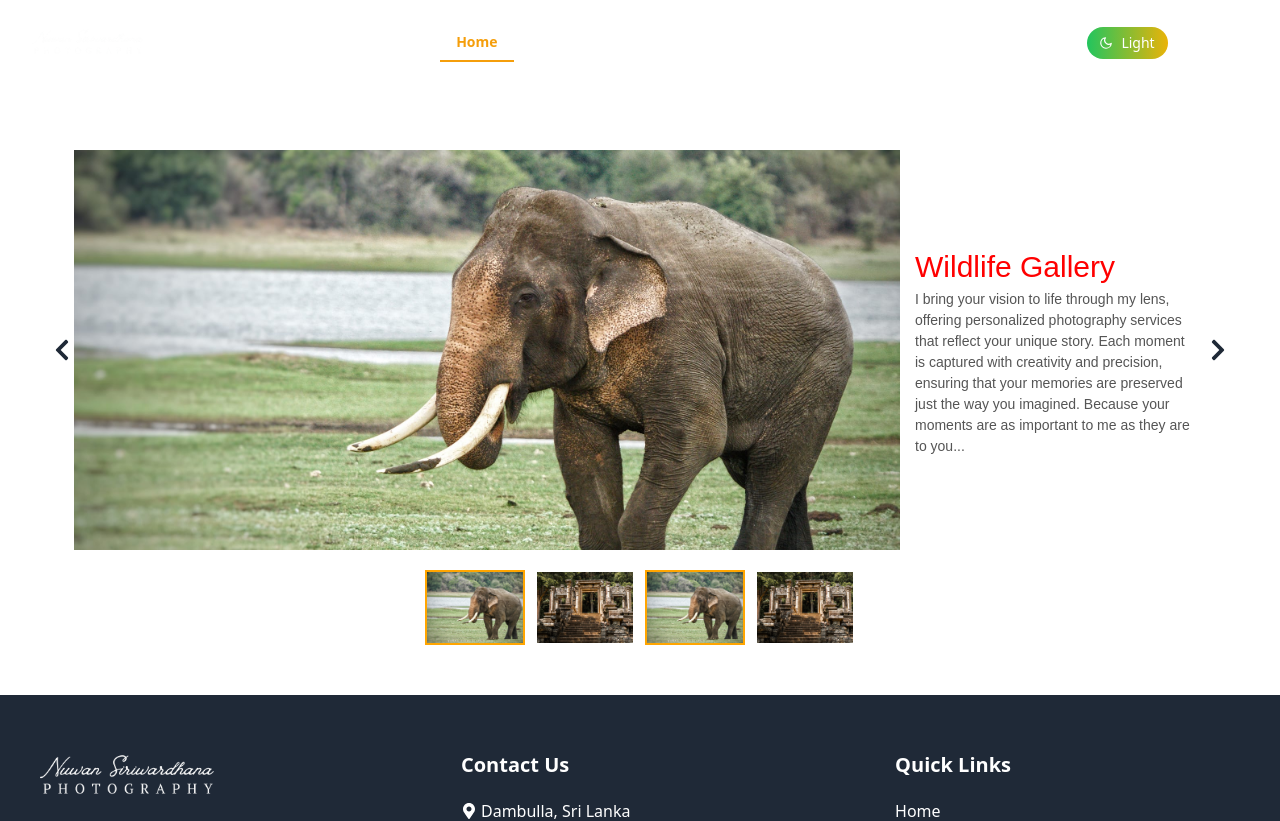
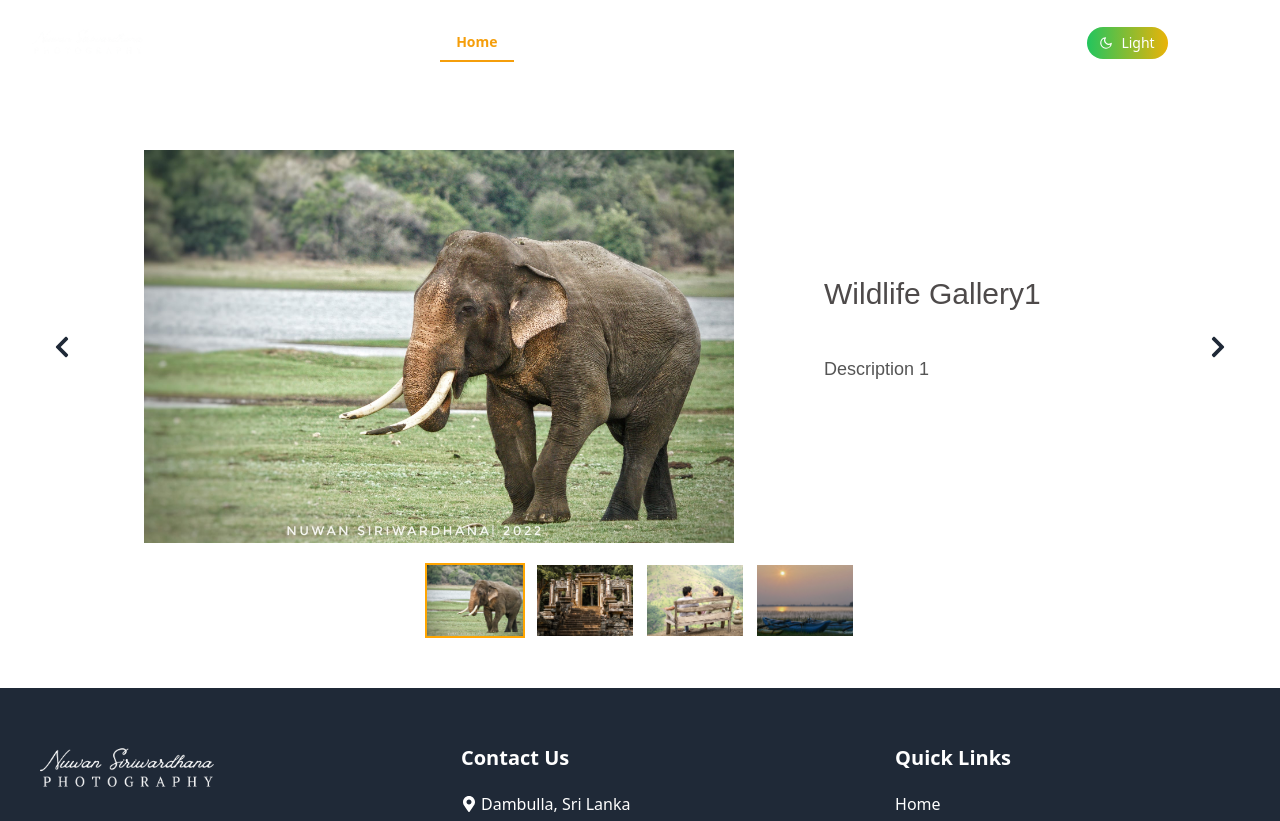
Before and after one commit to rankothnc/NS-Photography, a React (Vite) app: page /gallery/1 in a window 1280 px wide. Shown: the top 821 px of the page. Built offline with nearby package versions, Linux system fonts and the light colour scheme; a web font is replaced by a local one.

Commit message:
back and forth

```diff
--- a/src/Pages/Photography/Landscape/miniGalleryStyles.css
+++ b/src/Pages/Photography/Landscape/miniGalleryStyles.css
@@ -16,12 +16,16 @@
   align-items: center;
   justify-content: center;
   margin-bottom: 20px;
+  gap: 70px;
+  position: relative; /* Ensures elements can be positioned absolutely */
+  overflow: hidden;  /*Prevent images from overflowing the container */
 }
 
 .carousel .main-image {
-  width: 70%;
+  max-width: 50%;
   max-height: 400px;
   object-fit: cover;
+  transition: transform 0.5s ease, opacity 0.5s ease;
 }
 
 .carousel button {
@@ -57,14 +61,18 @@
 
 .description {
   flex: 1;
-  text-align: left;
+  text-align: justify;
   font-family: Arial, sans-serif;
-
+  font-size: 18px;
+  padding: 20px;
 }
 
 .galleryTitle{
+  position:relative;
+  top: -40px;
+  left: 0px;
   font-size: 30px;
-  color: red;
+  color: rgba(6, 0, 0, 0.708);
 }
 
 button, [role="button"] {
@@ -72,3 +80,23 @@ button, [role="button"] {
   position: relative;
   align-self: center;
 }
+
+.carousel .slide-enter {
+  transform: translateX(100%);
+  opacity: 0;
+}
+
+.carousel .slide-enter-active {
+  transform: translateX(0);
+  opacity: 1;
+}
+
+.carousel .slide-exit {
+  transform: translateX(-100%);
+  opacity: 0;
+}
+
+.carousel .slide-exit-active {
+  transform: translateX(0);
+  opacity: 1;
+}
--- a/src/Pages/Photography/Travelling/T_mini_gallery.jsx
+++ b/src/Pages/Photography/Travelling/T_mini_gallery.jsx
@@ -1,7 +1,9 @@
-import React, { useState } from "react";
+import React, { useState, useEffect } from "react";
 import { useParams } from "react-router-dom";
 import im1 from "../../../assets/Home_Photo/Photography/WildLife.jpg";
 import im2 from "../../../assets/Home_Photo/Photography/Location.jpg";
+import im3 from "../../../assets/Home_Photo/Photography/Travelling.jpg";
+import im4 from "../../../assets/Home_Photo/Photography/Landscape.jpg";
 import "../Landscape/miniGalleryStyles.css";
 import { FaChevronLeft, FaChevronRight } from "react-icons/fa";
 
@@ -9,52 +11,47 @@ const MiniGallery = () => {
   const { id } = useParams();
 
   const images = [
-    {
-      id: 1,
-      src: im1,
-      title: "Wildlife Gallery",
-      desc: "I bring your vision to life through my lens, offering personalized photography services that reflect your unique story. Each moment is captured with creativity and precision, ensuring that your memories are preserved just the way you imagined. Because your moments are as important to me as they are to you...",
-    },
-    {
-      id: 2,
-      src: im2,
-      title: "Location Gallery",
-      desc: "Discover beautiful landscapes and locations.",
-    },
-    {
-      id: 3,
-      src: im1,
-      title: "Wildlife Gallery",
-      desc: "Explore breathtaking wildlife photos.",
-    },
-    {
-      id: 4,
-      src: im2,
-      title: "Location Gallery",
-      desc: "Discover beautiful landscapes and locations.",
-    },
+    { id: 1, src: im1, title: "Wildlife Gallery1", desc: "Description 1" },
+    { id: 2, src: im2, title: "Location Gallery2", desc: "Description 2" },
+    { id: 3, src: im3, title: "Wildlife Gallery3", desc: "Description 3" },
+    { id: 4, src: im4, title: "Location Gallery4", desc: "Description 4" },
   ];
 
   const gallery = images.find((image) => image.id === parseInt(id, 10));
   const [currentImage, setCurrentImage] = useState(
     gallery ? gallery.src : images[0].src
   );
+  const [currentTitle, setCurrentTitle] = useState(
+    gallery ? gallery.title : images[0].title
+  );
+  const [currentDesc, setCurrentDesc] = useState(
+    gallery ? gallery.desc : images[0].desc
+  );
+  const [animationClass, setAnimationClass] = useState("");
 
   if (!gallery) {
     return <div>Gallery not found</div>;
   }
 
-  const handleThumbnailClick = (src) => {
+  const handleThumbnailClick = (src, title, desc) => {
     setCurrentImage(src);
+    setCurrentTitle(title);
+    setCurrentDesc(desc);
   };
 
   const navigateImages = (direction) => {
+    setAnimationClass(direction === 1 ? "slide-enter" : "slide-exit");
+    setTimeout(() => {
       const currentIndex = images.findIndex(
         (image) => image.src === currentImage
       );
       const nextIndex =
         (currentIndex + direction + images.length) % images.length;
       setCurrentImage(images[nextIndex].src);
+      setCurrentTitle(images[nextIndex].title);
+      setCurrentDesc(images[nextIndex].desc);
+      setAnimationClass(""); // Reset animation class
+    }, 500); // Matches the CSS transition duration
   };
 
   return (
@@ -62,16 +59,19 @@ const MiniGallery = () => {
       <div className="carousel-container">
         <div className="carousel">
           <button onClick={() => navigateImages(-1)}>
-            <FaChevronLeft /> {/* Left arrow icon */}
+            <FaChevronLeft />
           </button>
-          <img className="main-image" src={currentImage} alt={gallery.title} />
+          <img
+            className={`main-image ${animationClass}`}
+            src={currentImage}
+            alt={currentTitle}
+          />
           <div className="description">
-            <h2 className="galleryTitle">{gallery.title}</h2>
-            <p>{gallery.desc}</p>
+            <h2 className="galleryTitle">{currentTitle}</h2>
+            <p>{currentDesc}</p>
           </div>
-
           <button onClick={() => navigateImages(1)}>
-        <FaChevronRight /> {/* Right arrow icon */}
+            <FaChevronRight />
           </button>
         </div>
         <div className="thumbnails">
@@ -83,12 +83,13 @@ const MiniGallery = () => {
               }`}
               src={image.src}
               alt={image.title}
-              onClick={() => handleThumbnailClick(image.src)}
+              onClick={() =>
+                handleThumbnailClick(image.src, image.title, image.desc)
+              }
             />
           ))}
         </div>
       </div>
-
     </div>
   );
 };
```
Lines whose indentation alone changed are shown as unchanged.
